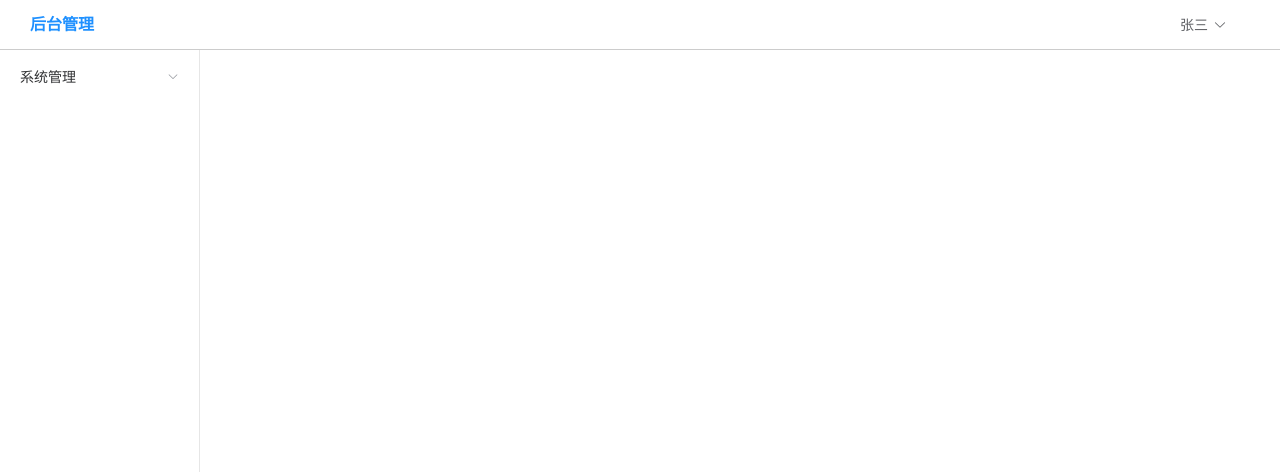
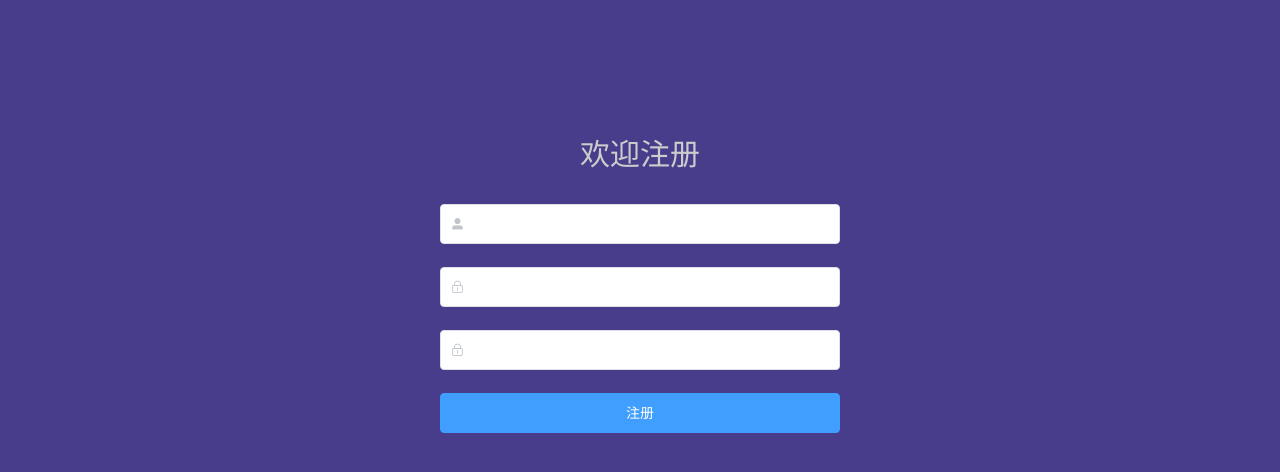
Before and after one commit to huzirun/bc-cov, a Vue app in the folder vue/: page /register in a window 1280 px wide. Before the commit this address had no page. Shown: the top 472 px of the page. Built offline with nearby package versions, Linux system fonts and the light colour scheme.

Commit message:
登录和注册功能

```diff
--- a/vue/src/App.vue
+++ b/vue/src/App.vue
@@ -1,32 +1,13 @@
 <template>
   <div>
-<!--    头部-->
-    <Header />
-
-<!--    主体-->
-    <div style="display: flex">
-<!--      侧边栏-->
-      <Aside />
-<!--      内容区域-->
-      <router-view style="flex: 1"/>
-    </div>
+    <router-view />
   </div>
 
 </template>
 
-<style>
-
-</style>
 
 <script>
-import Header from "@/components/Header";
-import Aside from "@/components/Aside";
-
 export default {
-  name: "Layout",
-  components: {
-    Header,
-    Aside
-  }
+  name: "App",
 }
 </script>
--- a/vue/src/components/Aside.vue
+++ b/vue/src/components/Aside.vue
@@ -2,13 +2,14 @@
   <div>
     <el-menu
         style="width: 200px; min-height: calc(100vh - 50px)"
-        default-active="2"
+        default-active="user"
         :default-openeds="[1]"
         class="el-menu-vertical-demo">
       <el-submenu index="1">
         <template #title>系统管理</template>
         <el-menu-item index="user" :route="{path: '/'}">用户管理</el-menu-item>
       </el-submenu>
+      <el-menu-item index="data" :route="{path: '/'}">数据管理</el-menu-item>
     </el-menu>
   </div>
 </template>
--- a/vue/src/components/Header.vue
+++ b/vue/src/components/Header.vue
@@ -10,7 +10,7 @@
         <template #dropdown>
           <el-dropdown-menu>
             <el-dropdown-item>个人信息</el-dropdown-item>
-            <el-dropdown-item>退出系统</el-dropdown-item>
+            <el-dropdown-item @click="$router.push('/login')">退出系统</el-dropdown-item>
           </el-dropdown-menu>
         </template>
       </el-dropdown>
--- /dev/null
+++ b/vue/src/layout/Layout.vue
@@ -0,0 +1,31 @@
+<template>
+  <div>
+    <!--    头部-->
+    <Header />
+
+    <!--    主体-->
+    <div style="display: flex">
+      <!--      侧边栏-->
+      <Aside />
+      <!--      内容区域-->
+      <router-view style="flex: 1"/>
+    </div>
+  </div>
+</template>
+
+<script>
+import Header from "@/components/Header";
+import Aside from "@/components/Aside";
+
+export default {
+  name: "Layout",
+  components: {
+    Header,
+    Aside
+  }
+}
+</script>
+
+<style scoped>
+
+</style>
--- a/vue/src/router/index.js
+++ b/vue/src/router/index.js
@@ -1,11 +1,29 @@
 import { createRouter, createWebHistory } from 'vue-router'
-import Home from '../views/Home.vue'
+import Layout from '../layout/Layout.vue'
 
 const routes = [
   {
     path: '/',
-    name: 'Home',
-    component: Home
+    name: 'Layout',
+    component: Layout,
+    redirect: "/home",
+    children: [
+      {
+        path: 'home',
+        name: 'Home',
+        component: () => import("@/views/Home"),
+      }
+    ]
+  },
+  {
+    path: '/login',
+    name: 'Login',
+    component: () => import("@/views/Login")
+  },
+  {
+    path: '/register',
+    name: 'Register',
+    component: () => import("@/views/Register")
   },
 ]
 
--- /dev/null
+++ b/vue/src/views/Login.vue
@@ -0,0 +1,65 @@
+<template>
+  <div style="width: 100%; height: 100vh;background-color: darkslateblue; overflow: hidden">
+    <div style="width: 400px; margin: 100px auto">
+      <div style="color: #cccccc; font-size: 30px; text-align: center; padding: 30px 0">欢迎登录</div>
+      <el-form ref="form" :model="form" size="normal" :rules="rules">
+        <el-form-item prop="username">
+          <el-input prefix-icon="el-icon-user-solid" v-model="form.username"></el-input>
+        </el-form-item>
+        <el-form-item prop="password">
+          <el-input prefix-icon="el-icon-lock" v-model="form.password" show-password></el-input>
+        </el-form-item>
+        <el-form-item>
+          <el-button style="width: 100%" type="primary" @click="login">登 录</el-button>
+        </el-form-item>
+      </el-form>
+    </div>
+  </div>
+</template>
+
+<script>
+import request from "@/utils/request";
+
+export default {
+  name: "Login",
+  data() {
+    return {
+      form: {},
+      rules: {
+        username: [
+          {required: true, message: '请输入用户名', trigger: 'blur'},
+        ],
+        password: [
+          {required: true, message: '请输入密码', trigger: 'blur'},
+        ],
+      }
+    }
+  },
+  methods: {
+    login() {
+      this.$refs['form'].validate((valid) => {
+        if (valid) {
+          request.post("/api/user/login", this.form).then(res => {
+            if (res.code === '0') {
+              this.$message({
+                type: "success",
+                message: "登录成功"
+              })
+              this.$router.push("/")  //登录成功之后进行页面的跳转，跳转到主页
+            } else {
+              this.$message({
+                type: "error",
+                message: res.msg
+              })
+            }
+          })
+        }
+      })
+    }
+  }
+}
+</script>
+
+<style scoped>
+
+</style>
--- /dev/null
+++ b/vue/src/views/Register.vue
@@ -0,0 +1,80 @@
+<template>
+  <div style="width: 100%; height: 100vh;background-color: darkslateblue; overflow: hidden">
+    <div style="width: 400px; margin: 100px auto">
+      <div style="color: #cccccc; font-size: 30px; text-align: center; padding: 30px 0">欢迎注册</div>
+      <el-form ref="form" :model="form" size="normal" :rules="rules">
+        <el-form-item prop="username">
+          <el-input prefix-icon="el-icon-user-solid" v-model="form.username"></el-input>
+        </el-form-item>
+        <el-form-item prop="password">
+          <el-input prefix-icon="el-icon-lock" v-model="form.password" show-password></el-input>
+        </el-form-item>
+        <el-form-item prop="confirm">
+          <el-input prefix-icon="el-icon-lock" v-model="form.confirm" show-password></el-input>
+        </el-form-item>
+        <el-form-item>
+          <el-button style="width: 100%" type="primary" @click="register">注册</el-button>
+        </el-form-item>
+      </el-form>
+    </div>
+  </div>
+</template>
+
+<script>
+import request from "@/utils/request";
+
+export default {
+  name: "Register",
+  data() {
+    return {
+      form: {},
+      rules: {
+        username: [
+          {required: true, message: '请输入用户名', trigger: 'blur'},
+        ],
+        password: [
+          {required: true, message: '请输入密码', trigger: 'blur'},
+        ],
+        confirm: [
+          {required: true, message: '请确认密码', trigger: 'blur'},
+        ],
+      }
+    }
+  },
+  methods: {
+    register() {
+
+      if (this.form.password !== this.form.confirm) {
+        this.$message({
+          type: "error",
+          message: '2次密码输入不一致！'
+        })
+        return
+      }
+
+      this.$refs['form'].validate((valid) => {
+        if (valid) {
+          request.post("/api/user/register", this.form).then(res => {
+            if (res.code === '0') {
+              this.$message({
+                type: "success",
+                message: "注册成功"
+              })
+              this.$router.push("/login")  //登录成功之后进行页面的跳转，跳转到主页
+            } else {
+              this.$message({
+                type: "error",
+                message: res.msg
+              })
+            }
+          })
+        }
+      })
+    }
+  }
+}
+</script>
+
+<style scoped>
+
+</style>
```
Also changed, not shown: 1 other file (tests, documents, lock files or other folders).
